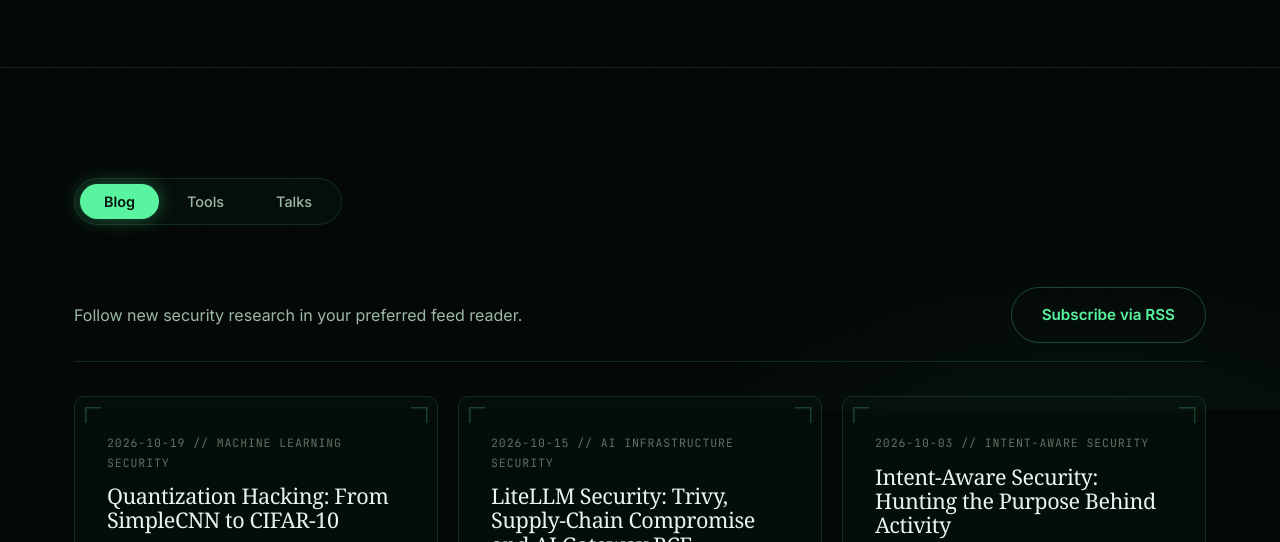
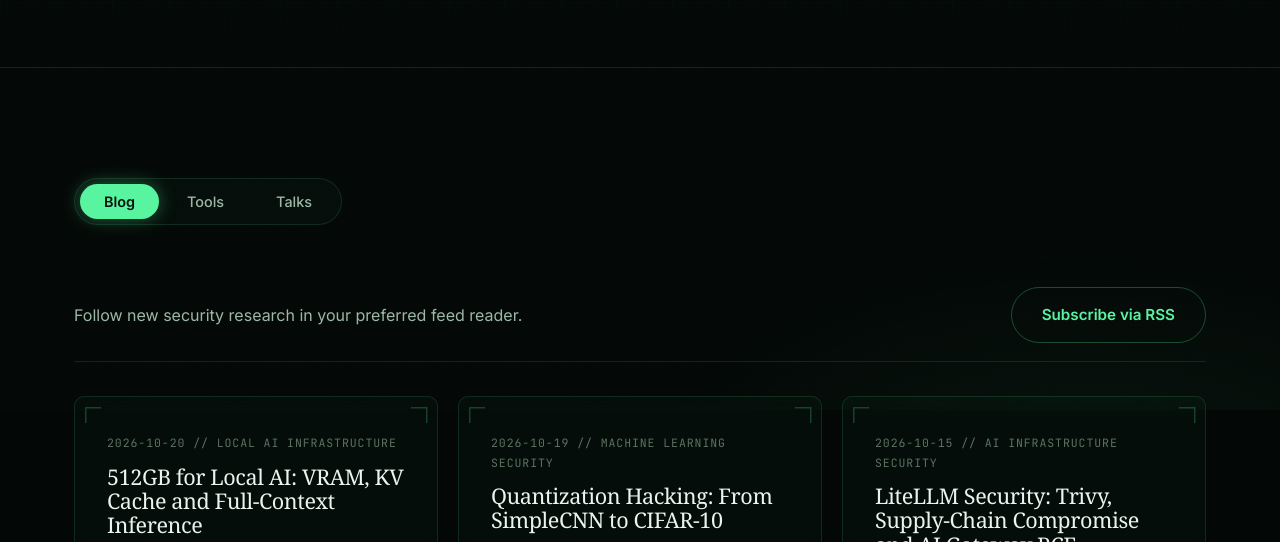
Before and after one commit to PreemptiveCyberSec/pscwebsite, a plain HTML site: page pages/resources.html in a window 1280 px wide. Shown: the part 390-932 px from the top of the page. Drawn offline with Linux system fonts and the light colour scheme; a web font is replaced by a local one.

Commit message:
Add files via upload

```diff
--- a/pages/resources.html
+++ b/pages/resources.html
@@ -93,6 +93,7 @@
 
                 <div id="blog" class="tab-content active">
                     <div class="bento-grid blog-card-grid">
+                        <div class="card"><span class="date-tag">2026-10-20 // LOCAL AI INFRASTRUCTURE</span><h3>512GB for Local AI: VRAM, KV Cache and Full-Context Inference</h3><p>Calculate model and KV-cache memory, compare six hardware approaches, and validate full-context performance, cost, and deployment security.</p><a href="blog/local-ai-512gb-vram-kv-cache.html" class="card-link">./read →</a></div>
                         <div class="card"><span class="date-tag">2026-10-19 // MACHINE LEARNING SECURITY</span><h3>Quantization Hacking: From SimpleCNN to CIFAR-10</h3><p>Train a CNN with Adam and cross-entropy, convert it to INT8, and audit numerical drift and model-pipeline integrity.</p><a href="blog/quantization-hacking-cifar10.html" class="card-link">./read →</a></div>
                         <div class="card"><span class="date-tag">2026-10-15 // AI INFRASTRUCTURE SECURITY</span><h3>LiteLLM Security: Trivy, Supply-Chain Compromise and AI Gateway RCE</h3><p>Separate the malicious-package incident from gateway RCE and SSRF, understand the AI blast radius, and build a practical containment plan.</p><a href="blog/litellm-ai-gateway-security.html" class="card-link">./read →</a></div>
                         <div class="card"><span class="date-tag">2026-10-03 // INTENT-AWARE SECURITY</span><h3>Intent-Aware Security: Hunting the Purpose Behind Activity</h3><p>Connect identity, role, workflow, target, method, and outcome to detect malware and malicious behavior earlier.</p><a href="blog/intent-aware-security-threat-hunting.html" class="card-link">./read →</a></div>
```
